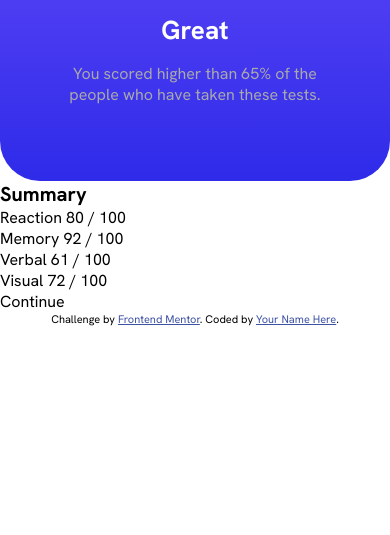
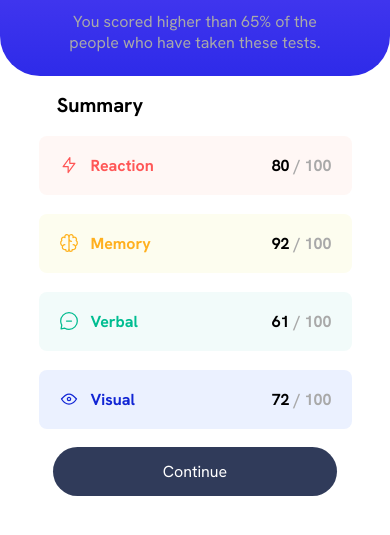
Before and after one commit to Victor-Viktor/front-end_m, a plain HTML site: page desafios/summary/index.html in a window 390 px wide. Shown: the part 247-782 px from the top of the page. Drawn offline with Linux system fonts and the light colour scheme.

Commit message:
Summary
Segunda parte do projeto summary. Fim do mobile first

```diff
--- a/desafios/summary/estilo/style.css
+++ b/desafios/summary/estilo/style.css
@@ -17,8 +17,12 @@ body{
     font-size: 20px;
 }
 
+.stat_num{
+    color: black;
+}
+
 .statOverview{
-    height: 45vh;
+    height: 275px;
     background-image: linear-gradient(to bottom, hsl(252, 100%, 67%), hsl(241, 81%, 54%));
     color: white;
 
@@ -53,3 +57,70 @@ body{
     width: 75%;
     text-align: center;
 }
+
+.statFull{
+    display: flex;
+    flex-direction: column;
+    align-items: center;
+    gap: 18px;
+    margin-top: 16px;
+}
+
+.stats{
+    display: flex;
+    flex-direction: column;
+    gap: 19px;
+}
+
+.stat{
+    display: flex;
+    justify-content: space-between;
+    font-weight: bold;
+    align-items: center;
+    background-color: aqua;
+    height: 7vh;
+    width: 70vw;
+    padding: 0 20px;
+    border-radius: 8px;
+}
+
+.stat_reaction{
+    color: hsl(0, 100%, 67%);
+    background-color: #FFF7F5;
+}
+
+.stat_memory{
+    color: hsl(39, 100%, 56%);
+    background-color: #FDFDEF;
+}
+
+.stat_verbal{
+    color: hsl(166, 100%, 37%);
+    background-color: #F2FBFA;
+}
+
+.stat_visual{
+    color: hsl(234, 85%, 45%);
+    background-color: hsl(221, 100%, 96%);
+}
+
+.btn{
+    padding: 14px 110px;
+    background-color:hsl(224, 30%, 27%);
+    color: white;
+    text-decoration: none;
+    border-radius: 34px;
+}
+
+.btn:hover{
+    background-image: linear-gradient(to bottom, hsl(252, 100%, 67%), hsl(241, 81%, 54%));;
+}
+
+.statFull > .title{
+    margin-left: -190px;
+}
+
+.icon{
+    display: flex;
+    gap: 12px;
+}
--- a/desafios/summary/index.html
+++ b/desafios/summary/index.html
@@ -31,28 +31,32 @@
     <h2 class="title">Summary</h2>
     <div class="stats">
       <div class="stat_reaction stat">
-        Reaction
-        80 / 100
+        <span class="icon">
+          <svg xmlns="http://www.w3.org/2000/svg" width="20" height="20" fill="none" viewBox="0 0 20 20"><path stroke="#F55" stroke-linecap="round" stroke-linejoin="round" stroke-width="1.25" d="M10.833 8.333V2.5l-6.666 9.167h5V17.5l6.666-9.167h-5Z"/></svg>
+           Reaction
+        </span>
+        <spam class="stat_num">80 <span class="dark">/ 100</span></spam>
       </div>
       <div class="stat_memory stat">
-        Memory
-        92 / 100
+        <span class="icon">
+           <svg xmlns="http://www.w3.org/2000/svg" width="20" height="20" fill="none" viewBox="0 0 20 20"><path stroke="#FFB21E" stroke-linecap="round" stroke-linejoin="round" stroke-width="1.25" d="M5.833 11.667a2.5 2.5 0 1 0 .834 4.858"/><path stroke="#FFB21E" stroke-linecap="round" stroke-linejoin="round" stroke-width="1.25" d="M3.553 13.004a3.333 3.333 0 0 1-.728-5.53m.025-.067a2.083 2.083 0 0 1 2.983-2.824m.199.054A2.083 2.083 0 1 1 10 3.75v12.917a1.667 1.667 0 0 1-3.333 0M10 5.833a2.5 2.5 0 0 0 2.5 2.5m1.667 3.334a2.5 2.5 0 1 1-.834 4.858"/><path stroke="#FFB21E" stroke-linecap="round" stroke-linejoin="round" stroke-width="1.25" d="M16.447 13.004a3.334 3.334 0 0 0 .728-5.53m-.025-.067a2.083 2.083 0 0 0-2.983-2.824M10 3.75a2.085 2.085 0 0 1 2.538-2.033 2.084 2.084 0 0 1 1.43 2.92m-.635 12.03a1.667 1.667 0 0 1-3.333 0"/></svg> Memory
+        </span>
+        <span class="stat_num">92 <span class="dark">/ 100</span></span>
       </div>
       <div class="stat_verbal stat">
-        Verbal
-        61 / 100
+        <span class="icon">
+          <svg xmlns="http://www.w3.org/2000/svg" width="20" height="20" fill="none" viewBox="0 0 20 20"><path stroke="#00BB8F" stroke-linecap="round" stroke-linejoin="round" stroke-width="1.25" d="M7.5 10h5M10 18.333A8.333 8.333 0 1 0 1.667 10c0 1.518.406 2.942 1.115 4.167l-.699 3.75 3.75-.699A8.295 8.295 0 0 0 10 18.333Z"/></svg> Verbal
+        </span>
+        <span class="stat_num">61 <span class="dark">/ 100</span></span>
       </div>
       <div class="stat_visual stat">
-        Visual
-        72 / 100
+        <span class="icon">
+          <svg xmlns="http://www.w3.org/2000/svg" width="20" height="20" fill="none" viewBox="0 0 20 20"><path stroke="#1125D6" stroke-linecap="round" stroke-linejoin="round" stroke-width="1.25" d="M10 11.667a1.667 1.667 0 1 0 0-3.334 1.667 1.667 0 0 0 0 3.334Z"/><path stroke="#1125D6" stroke-linecap="round" stroke-linejoin="round" stroke-width="1.25" d="M17.5 10c-1.574 2.492-4.402 5-7.5 5s-5.926-2.508-7.5-5C4.416 7.632 6.66 5 10 5s5.584 2.632 7.5 5Z"/></svg> Visual
+        </span>
+        <span class="stat_num">72 <span class="dark">/ 100</span></span>
       </div>
     </div>
-    Continue
-
-  </div>
-  <div class="attribution">
-    Challenge by <a href="https://www.frontendmentor.io?ref=challenge" target="_blank">Frontend Mentor</a>.
-    Coded by <a href="#">Your Name Here</a>.
+    <a href="#" class="btn">Continue</a>
   </div>
 </body>
 </html>
```
